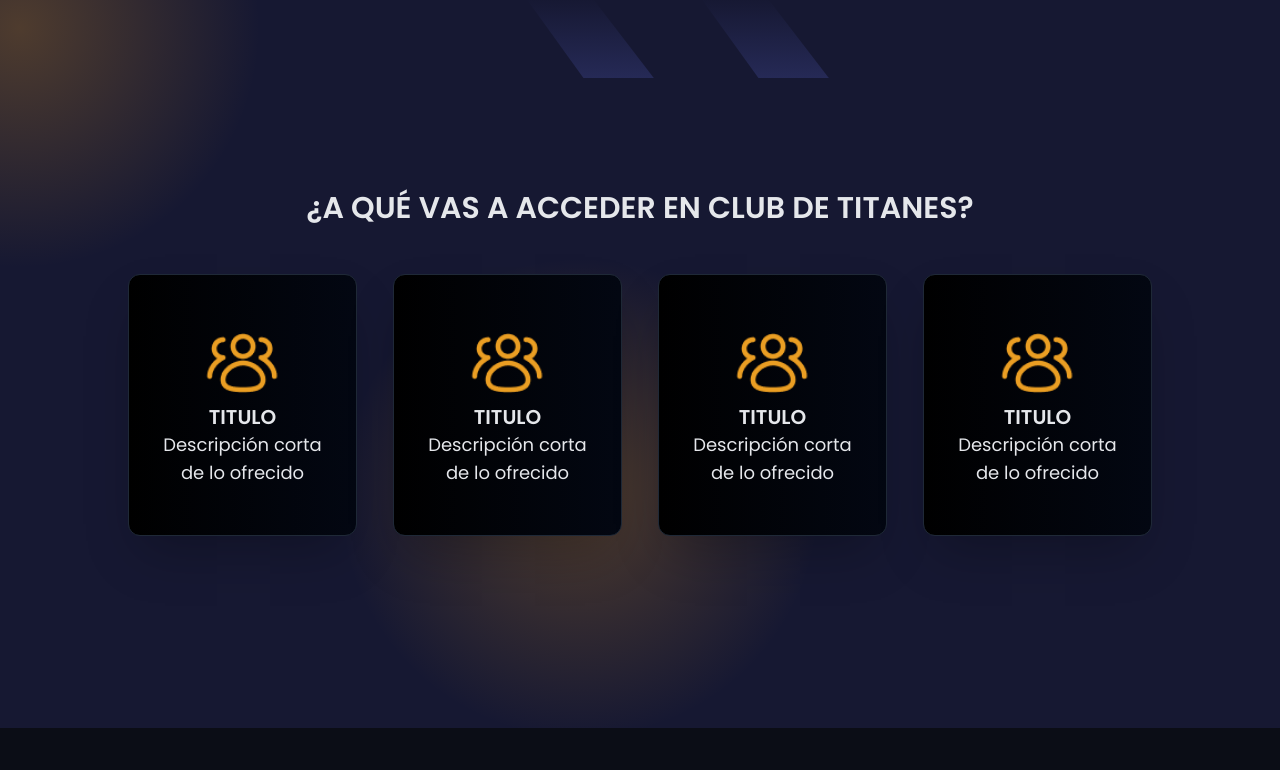
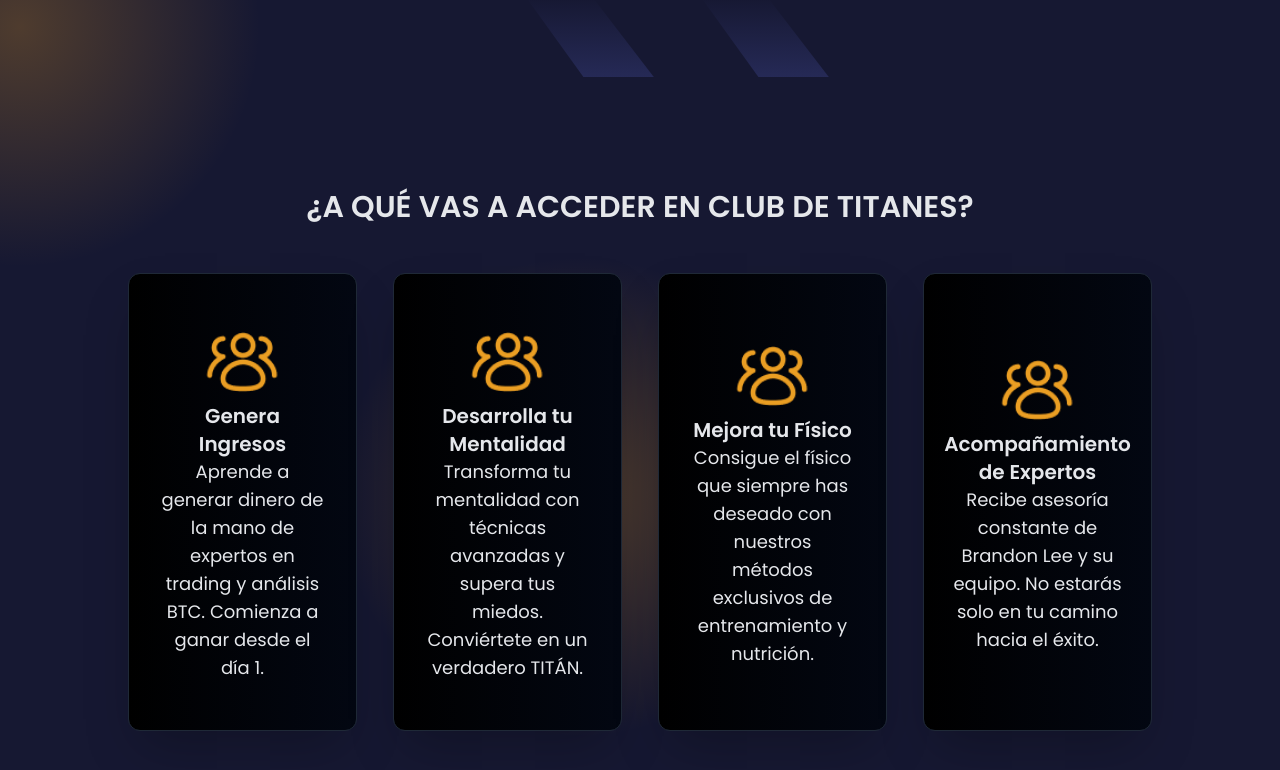
Before and after one commit to technodevs-ar/ClubDeTitanes, a React (Vite) app: page / in a window 1280 px wide. Shown: the part 1482-2252 px from the top of the page. Built offline with nearby package versions, Linux system fonts and the light colour scheme.

Commit message:
agregando contenido a cards

```diff
--- a/src/components/Home/CardAcceso.jsx
+++ b/src/components/Home/CardAcceso.jsx
@@ -2,7 +2,7 @@
 import { useRef, useState } from 'react';
 import IconComunidad from "../../assets/icons/Icon_Comunidad.png"
 
-export const CardAcceso = () => {
+export const CardAcceso = ({titulo, descripcion}) => {
   const divRef = useRef(null);
   const [isFocused, setIsFocused] = useState(false);
   const [position, setPosition] = useState({ x: 0, y: 0 });
@@ -54,8 +54,8 @@ export const CardAcceso = () => {
       />
       <div className='flex flex-col items-center text-gray-200'>
       <img src={IconComunidad} alt="Icono comunidad" className='w-20'/>
-      <h3 className='font-semibold text-xl'>TITULO</h3>
-      <span className='text-center text-lg'>Descripción corta de lo ofrecido</span>
+      <h3 className='font-semibold text-center text-xl'>{titulo}</h3>
+      <span className='text-center text-lg'>{descripcion}</span>
       </div>
     </div>
   );
--- a/src/components/Home/GridAcceso.jsx
+++ b/src/components/Home/GridAcceso.jsx
@@ -7,10 +7,10 @@ export const GridAcceso = () => {
         <h3 className="text-gray-200 font-semibold text-2xl lg:text-3xl text-center">¿A QUÉ VAS A ACCEDER EN CLUB DE TITANES?</h3>
       </div>
       <div className="w-full mx-auto container grid grid-cols-1 sm:grid-cols-2 lg:grid-cols-4 gap-7 sm:gap-9">
-        <CardAcceso/>
-        <CardAcceso/>
-        <CardAcceso/>
-        <CardAcceso/>
+        <CardAcceso titulo={"Genera Ingresos"} descripcion={"Aprende a generar dinero de la mano de expertos en trading y análisis BTC. Comienza a ganar desde el día 1."} />
+        <CardAcceso titulo={"Desarrolla tu Mentalidad"} descripcion={"Transforma tu mentalidad con técnicas avanzadas y supera tus miedos. Conviértete en un verdadero TITÁN."} />
+        <CardAcceso titulo={"Mejora tu Físico"} descripcion={"Consigue el físico que siempre has deseado con nuestros métodos exclusivos de entrenamiento y nutrición."}/>
+        <CardAcceso titulo={"Acompañamiento de Expertos"} descripcion={"Recibe asesoría constante de Brandon Lee y su equipo. No estarás solo en tu camino hacia el éxito."} />
       </div>
     </section>
   )
```
